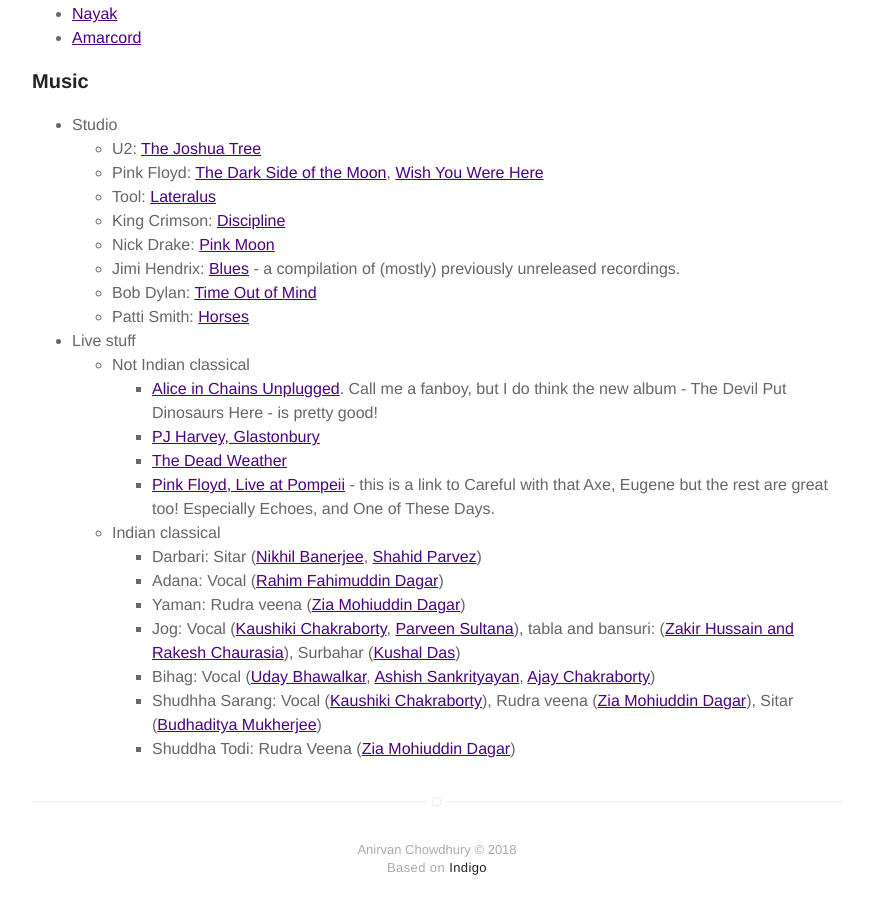
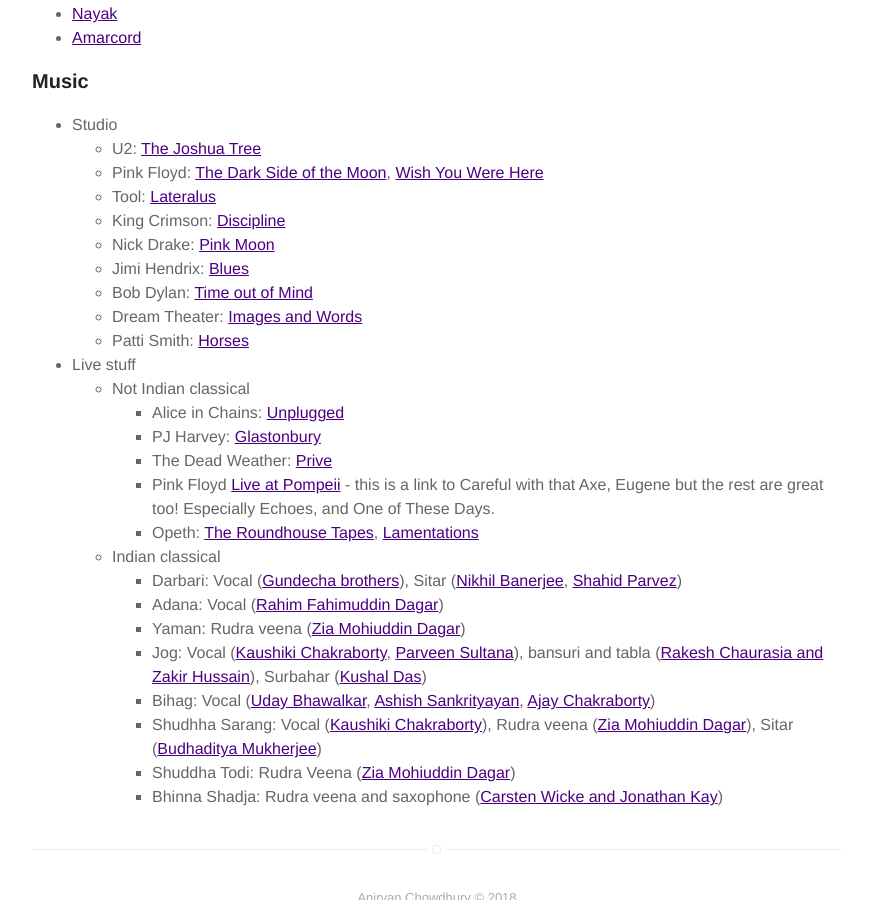
Before and after one commit to anirvanchowdhury/anirvanchowdhury.github.io, a Jekyll site: the page built from fun.md, in a window 1280 px wide and 900 px high, scrolled down 764 px. Shown: the whole window, without its empty margins (203-1076 px from the left). Built offline with Jekyll 4.4.1, drawn with Linux system fonts in a browser that asks for light colours.

Commit message:
fun update

```diff
--- a/fun.md
+++ b/fun.md
@@ -25,21 +25,24 @@ I am probably being far too self-indulgent, but then, it _is_ my website :)
 	* Tool: [Lateralus](https://www.allmusic.com/album/lateralus-mw0000002072)
 	* King Crimson: [Discipline](https://www.allmusic.com/album/discipline-mw0000196148)
 	* Nick Drake: [Pink Moon](https://www.allmusic.com/album/pink-moon-mw0000315191)
-	* Jimi Hendrix: [Blues](https://www.allmusic.com/album/blues-mw0000111756) - a compilation of (mostly) previously unreleased recordings.
-	* Bob Dylan: [Time Out of Mind](https://www.allmusic.com/album/time-out-of-mind-mw0000026150)
+	* Jimi Hendrix: [Blues](https://www.allmusic.com/album/blues-mw0000111756)
+	* Bob Dylan: [Time out of Mind](https://www.allmusic.com/album/time-out-of-mind-mw0000026150)
+	* Dream Theater: [Images and Words](https://www.allmusic.com/album/images-and-words-mw0000079922)
 	* Patti Smith: [Horses](https://www.allmusic.com/album/horses-mw0000198924)
 
 * Live stuff
 	* Not Indian classical
-		* [Alice in Chains Unplugged](https://www.youtube.com/watch?v=VzV6-3kyXKA). Call me a fanboy, but I do think the new album - The Devil Put Dinosaurs Here - is pretty good!
-		* [PJ Harvey, Glastonbury](https://www.youtube.com/watch?v=bkJhCOQaCDc)
-		* [The Dead Weather](https://www.youtube.com/watch?v=SRyYk0FBOXU&t=4s)
-		* [Pink Floyd, Live at Pompeii](https://www.youtube.com/watch?v=YtZqNAI4pBk) - this is a link to Careful with that Axe, Eugene but the rest are great too! Especially Echoes, and One of These Days.
+		* Alice in Chains: [Unplugged](https://www.youtube.com/watch?v=VzV6-3kyXKA)
+		* PJ Harvey: [Glastonbury](https://www.youtube.com/watch?v=bkJhCOQaCDc)
+		* The Dead Weather: [Prive](https://www.youtube.com/watch?v=SRyYk0FBOXU&t=4s)
+		* Pink Floyd [Live at Pompeii](https://www.youtube.com/watch?v=YtZqNAI4pBk) - this is a link to Careful with that Axe, Eugene but the rest are great too! Especially Echoes, and One of These Days.
+		* Opeth: [The Roundhouse Tapes](https://www.youtube.com/watch?v=JOHaq1t_zeo), [Lamentations](https://www.youtube.com/watch?v=3LMxLIcRWy8&list=PL_9gWeiShHFH5wNBL7VjQi2HxVUFLpI9d)
 	* Indian classical
-		* Darbari: Sitar ([Nikhil Banerjee](https://www.youtube.com/watch?v=EUiDVRfYwmQ), [Shahid Parvez](https://www.youtube.com/watch?v=cb6kvPdQPSY))
+		* Darbari: Vocal ([Gundecha brothers](https://www.youtube.com/watch?v=_bg47_O00eU)), Sitar ([Nikhil Banerjee](https://www.youtube.com/watch?v=EUiDVRfYwmQ), [Shahid Parvez](https://www.youtube.com/watch?v=cb6kvPdQPSY))
 		* Adana: Vocal ([Rahim Fahimuddin Dagar](https://www.youtube.com/watch?v=maPAKmHJLgA))
 		* Yaman: Rudra veena ([Zia Mohiuddin Dagar](https://www.youtube.com/watch?v=q5trNs7M3MU))
-		* Jog: Vocal ([Kaushiki Chakraborty](https://www.youtube.com/watch?v=jkNlOUF6OLE), [Parveen Sultana](https://www.youtube.com/watch?v=B0rPw5JQs3I)), tabla and bansuri: ([Zakir Hussain and Rakesh Chaurasia](https://www.youtube.com/watch?v=O2K0ptoYpuc)), Surbahar ([Kushal Das](https://www.youtube.com/watch?v=SK3FmfOeJ4w))
+		* Jog: Vocal ([Kaushiki Chakraborty](https://www.youtube.com/watch?v=jkNlOUF6OLE), [Parveen Sultana](https://www.youtube.com/watch?v=B0rPw5JQs3I)), bansuri and tabla ([Rakesh Chaurasia and Zakir Hussain](https://www.youtube.com/watch?v=O2K0ptoYpuc)), Surbahar ([Kushal Das](https://www.youtube.com/watch?v=SK3FmfOeJ4w))
 		* Bihag: Vocal ([Uday Bhawalkar](https://www.youtube.com/watch?v=0PljerNT1iU), [Ashish Sankrityayan](https://www.youtube.com/watch?v=E4l_J877tdk), [Ajay Chakraborty](https://www.youtube.com/watch?v=wlo7Lpdcn2w))
 		* Shudhha Sarang: Vocal ([Kaushiki Chakraborty](https://www.youtube.com/watch?v=PzCZomuHVVQ)), Rudra veena ([Zia Mohiuddin Dagar](https://www.youtube.com/watch?v=9QiJ1E6UpEs)), Sitar ([Budhaditya Mukherjee](https://www.youtube.com/watch?v=PpoLmkkkHdM))
 		* Shuddha Todi: Rudra Veena ([Zia Mohiuddin Dagar](https://www.youtube.com/watch?v=xgLpl-iXUEI))
+		* Bhinna Shadja: Rudra veena and saxophone ([Carsten Wicke and Jonathan Kay](https://www.youtube.com/watch?v=3yzCUcepQB0))
```
